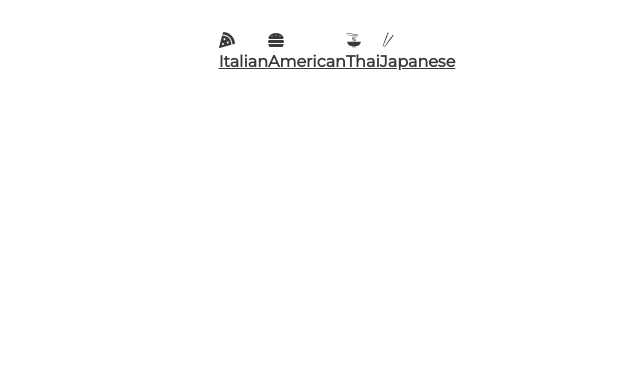
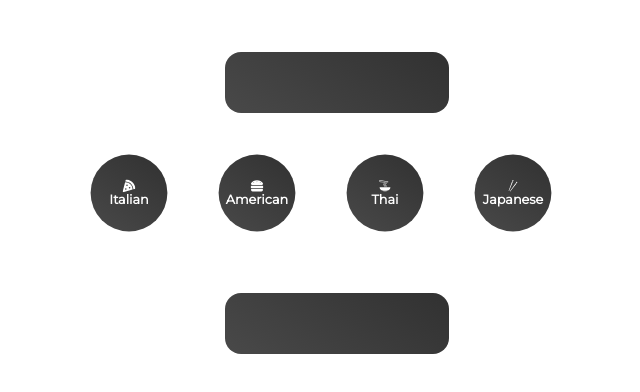
Before and after one commit to aida-sertovic-komic/full-recipe-app, a React (Create React App) app: page /search/1 in a window 1280 px wide. Shown: the top 392 px of the page, without its empty margins (303-943 px from the left). Built offline with nearby package versions, Linux system fonts and the light colour scheme.

Commit message:
add search field

```diff
--- a/src/App.js
+++ b/src/App.js
@@ -1,11 +1,13 @@
 import { BrowserRouter } from 'react-router-dom';
 import Category from './components/Category/Category';
 import Pages from './pages/Pages';
+import Search from './pages/Search/Search';
 
 function App() {
   return (
     <div className="App">
       <BrowserRouter>
+        <Search />
         <Category />
         <Pages />
       </BrowserRouter>
--- a/src/components/Category/Category.jsx
+++ b/src/components/Category/Category.jsx
@@ -3,26 +3,23 @@ import { GiNoodles, GiChopsticks} from 'react-icons/gi';
 import { NavLink } from 'react-router-dom';
 
 import classes from './Category.module.css';
+import StyledLink from '../UI/StyledLink/StyledLink';
 
 const Category = () => {
     return(
         <div className={classes.category}>
-            <NavLink to={'/cuisine/Italian'}>
+            <StyledLink title={'Italian'}>
                 <FaPizzaSlice />
-                <h4>Italian</h4>
-            </NavLink>
-            <NavLink to={'/cuisine/American'}>
+            </StyledLink>
+            <StyledLink title={'American'}>
                 <FaHamburger />
-                <h4>American</h4>
-            </NavLink>
-            <NavLink to={'/cuisine/Thai'}>
+            </StyledLink>
+            <StyledLink title={'Thai'}>
                 <GiNoodles/>
-                <h4>Thai</h4>
-            </NavLink>
-            <NavLink to={'cuisine/Japanese'}>
+            </StyledLink>
+            <StyledLink title={'Japanese'}>
                 <GiChopsticks/>
-                <h4>Japanese</h4>
-            </NavLink>
+            </StyledLink>
         </div>
     )
 }
--- a/src/components/Category/Category.module.css
+++ b/src/components/Category/Category.module.css
@@ -3,3 +3,7 @@
     justify-content: center;
     margin: 2rem 0rem;
 }
+
+svg {
+    color: white;
+}
--- /dev/null
+++ b/src/components/UI/StyledLink/StyledLink.jsx
@@ -0,0 +1,14 @@
+import { NavLink } from 'react-router-dom';
+import classes from './StyledLink.module.css';
+
+const StyledLink = (props) => {
+    return (
+        <NavLink className={({ isActive }) => (isActive ? classes.styledLink : classes.noActive)} to = {`/cuisine/${props.title}`} >
+            { props.children }
+            < h4 className = { classes.title } > { props.title }</h4 >
+        </NavLink >
+
+    )
+}
+
+export default StyledLink;
--- /dev/null
+++ b/src/components/UI/StyledLink/StyledLink.module.css
@@ -0,0 +1,38 @@
+.styledLink {
+    display: flex;
+    flex-direction: column;
+    justify-content: center;
+    align-items: center;
+    border-radius: 50%;
+    margin-right: 2rem;
+    text-decoration: none;
+    background: linear-gradient(to right, #f27121, #e94057);
+    width: 6rem;
+    height: 6rem;
+    cursor: pointer;
+    transform: scale(0.8);
+}
+
+.noActive {
+    display: flex;
+    flex-direction: column;
+    justify-content: center;
+    align-items: center;
+    border-radius: 50%;
+    margin-right: 2rem;
+    text-decoration: none;
+    background: linear-gradient(35deg, #494949, #313131);
+    width: 6rem;
+    height: 6rem;
+    cursor: pointer;
+    transform: scale(0.8);
+}
+
+.styledLink:hover {
+    color: white;
+    background: linear-gradient(to right, #f27121, #e94057);
+}
+
+h4 {
+    color: white;
+}
--- a/src/pages/Cuisine/Cuisine.jsx
+++ b/src/pages/Cuisine/Cuisine.jsx
@@ -1,8 +1,7 @@
-import { motion } from 'framer-motion';
 import { useEffect, useState } from 'react';
 import { useParams } from 'react-router-dom';
+import Card from '../../components/UI/Card/Card';
 import Grid from '../../components/UI/Grid/Grid';
-import Card from '../../components/UI/Card/Card';
 
 const Cuisine = () => {
     const [cuisine, setCuisine] = useState([]);
--- a/src/pages/Pages.jsx
+++ b/src/pages/Pages.jsx
@@ -1,12 +1,14 @@
 import Cuisine from "./Cuisine/Cuisine";
 import Home from "./Home";
 import { Route, Routes } from 'react-router-dom';
+import Search from "./Search/Search";
 
 const Pages = () => {
     return (
         <Routes>
             <Route path='/' element={<Home />} />
             <Route path='/cuisine/:name' element={<Cuisine />} />
+            <Route path='/search/:searchTerm' element={<Search/>} />
         </Routes>
 
     )
--- /dev/null
+++ b/src/pages/Search/Search.jsx
@@ -0,0 +1,15 @@
+import classes from './Search.module.css';
+import { FaSearch } from 'react-icons/fa';
+
+const Search = () => {
+    return (
+        <form className={classes.formSearch}>
+            <div className={classes.searchWrapper}>
+                <FaSearch></FaSearch>
+                <input type="text" className={classes.search} />
+            </div>
+        </form>
+    )
+}
+
+export default Search;
--- /dev/null
+++ b/src/pages/Search/Search.module.css
@@ -0,0 +1,27 @@
+.formSearch {
+    margin: 2rem 25rem;
+}
+
+.search {
+    border: none;
+    background: linear-gradient(35deg, #494949, #313131);
+    font-size: 1.5rem;
+    color: white;
+    padding: 1rem 3rem;
+    border-radius: 1rem;
+    outline:none;
+    width: 100%;
+}
+
+.searchWrapper {
+    position: relative;
+    width: 100%;
+}
+
+/* svg {
+    position: absolute;
+    top: 50%;
+    left: 0%;
+    transform: translate(100%, -50%);
+    color: white;
+} */
```
